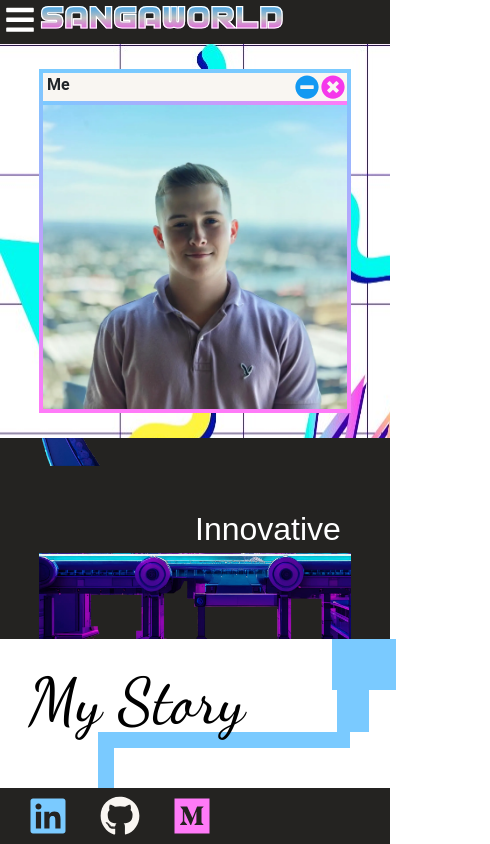
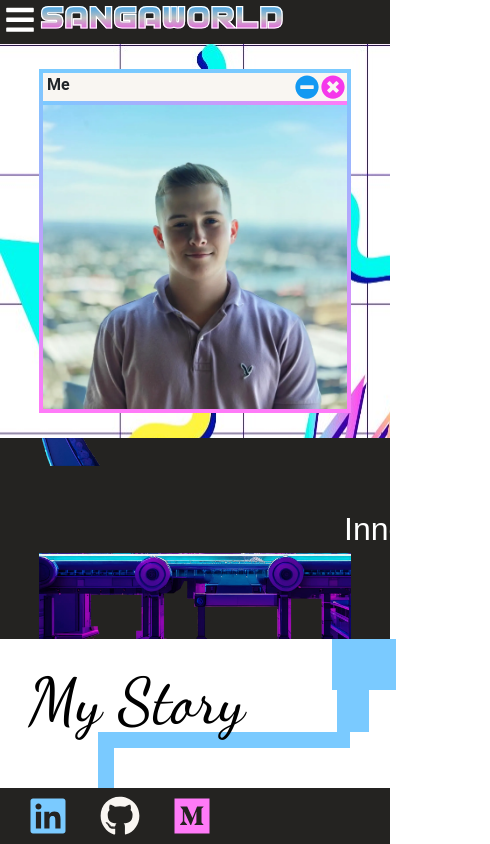
Before and after one commit to lukesngr/sangaworld, a Next.js app: page /home in a window 390 px wide. Shown: the top 844 px of the page, 490 px wide, since content can reach past the window. Built offline with nearby package versions, Linux system fonts and the light colour scheme.

Commit message:
MAde conveyer belt responsive time to move onto dotpoints

```diff
--- a/src/styles/conveyer.scss
+++ b/src/styles/conveyer.scss
@@ -61,7 +61,7 @@
 
 }
 
-@keyframes movingThroughAssemblyLine {
+@keyframes movingThroughAssemblyLineResponsive {
     0% {
         transform: rotate(9deg) scale(0.9) translateX(-3.5vw);
     }
@@ -72,16 +72,8 @@
         transform: rotate(0deg) scale(1.0) translate(2vw, 10vw);
     }
 
-    80% {
-        transform: rotate(0deg) scale(1.0) translate(40vw, 10vw);
-    }
-
-    90% {
-        transform: rotateZ(45deg) scale(1.0) translate(44vw, -23vw);
-    }
-
     100% {
-        transform: rotateZ(90deg) scale(1.0) translate(26vw, -53vw);
+        transform: rotateZ(0deg) scale(1.0) translate(100vw, 10vw);
     }
 
 }
@@ -90,4 +82,8 @@
     .conveyerBeltSection {
         width: 80%;
     }
+
+    .word {
+        animation: movingThroughAssemblyLineResponsive 2s linear infinite;
+    }
 }
```
